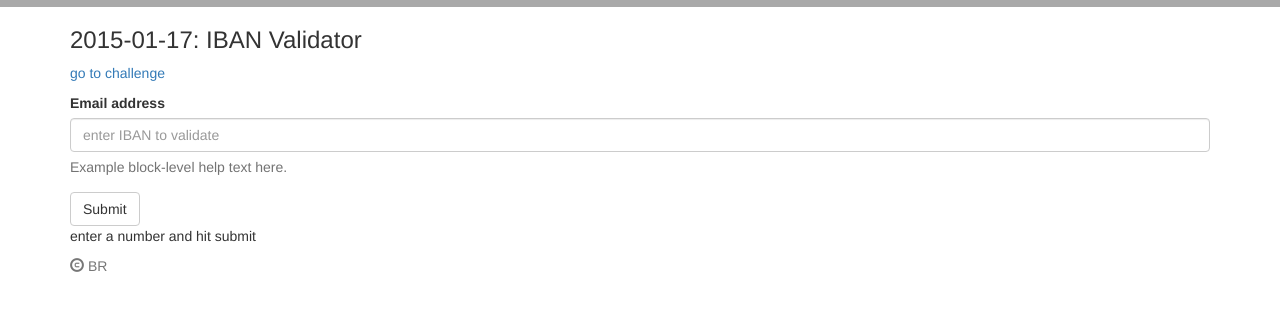
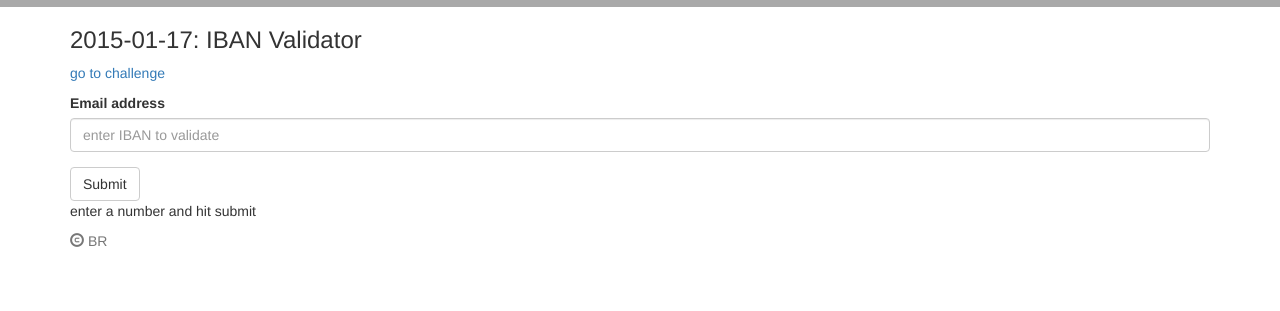
Before and after one commit to bernhardriegler/bernhardriegler.github.io, a plain HTML site: page dailyprog/index.html in a window 1280 px wide. Shown: the part 165-476 px from the top of the page. Drawn offline with nearby package versions, Linux system fonts and the light colour scheme.

Commit message:
removed unused helptext

```diff
--- a/dailyprog/index.html
+++ b/dailyprog/index.html
@@ -78,7 +78,6 @@
                           <div class="form-group">
                             <label for="ibanvalidatorinput">Email address</label>
                             <input type="text" class="form-control" id="ibanvalidatorinput" placeholder="enter IBAN to validate">
-                            <p class="help-block">Example block-level help text here.</p>
                           </div>
                           <button type="submit" class="btn btn-default">Submit</button>
                             <p class="result">enter a number and hit submit</p>
```
